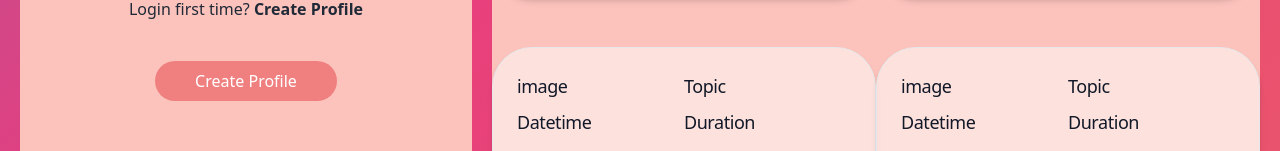
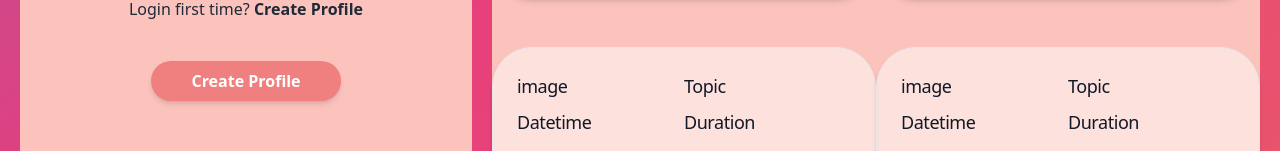
Before and after one commit to SupTarr/FrontendImmifit, a React (Vite) app: page / in a window 1280 px wide. Shown: the part 454-605 px from the top of the page. Built offline with nearby package versions, Linux system fonts and the light colour scheme.

Commit message:
add shadow button

```diff
--- a/src/pages/profile/Profile.jsx
+++ b/src/pages/profile/Profile.jsx
@@ -9,9 +9,10 @@ function Profile() {
       </div>
       <div className="pt-10">
         <p className="text-center pb-10">Login first time? <a className="font-bold">Create Profile</a></p>
-        <button className="mx-auto bg-[#F08080] hover:bg-[#ff5757] text-white px-10 py-2 rounded-full flex justify-center">
+        <button className="mx-auto bg-[#F08080] hover:bg-[#ff5757] shadow-md hover:shadow-lg text-white font-bold px-10 py-2 rounded-full flex justify-center">
           Create Profile
         </button>
+
       </div>
     </div>
   );
```
